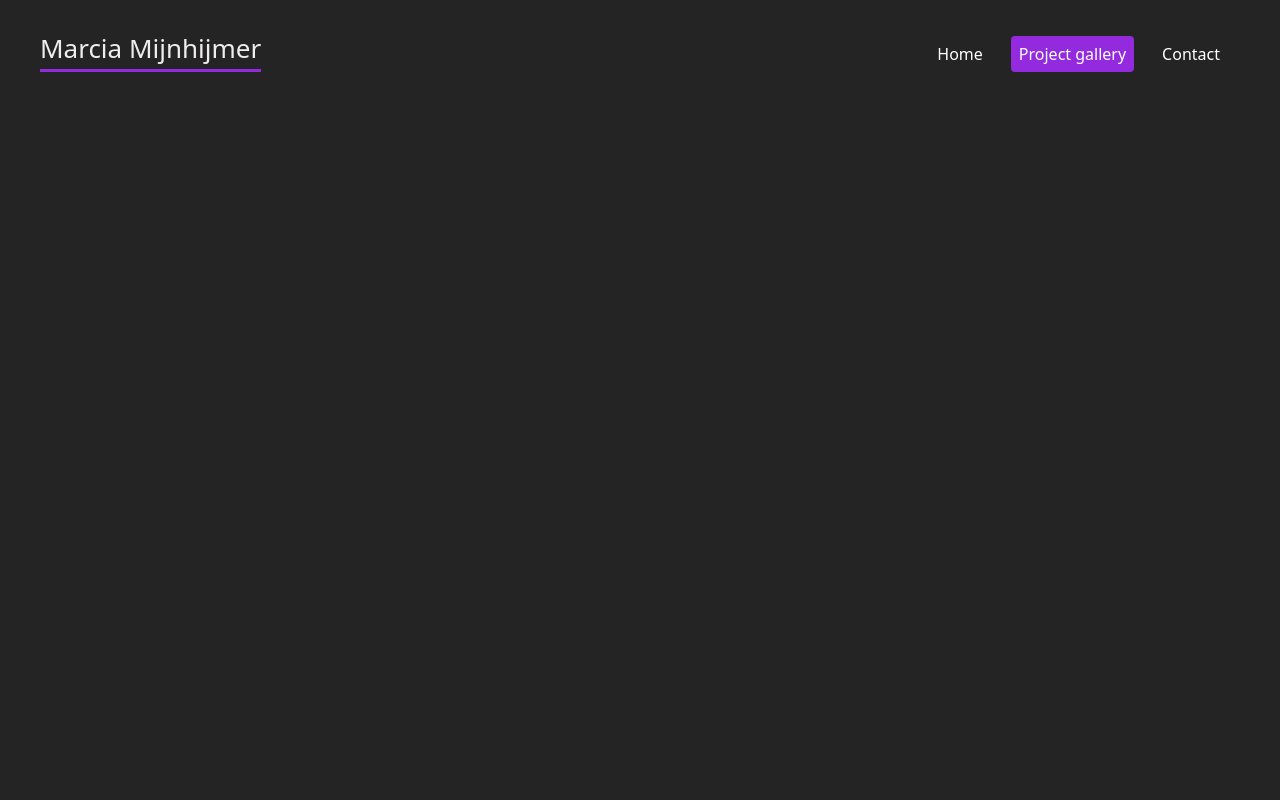
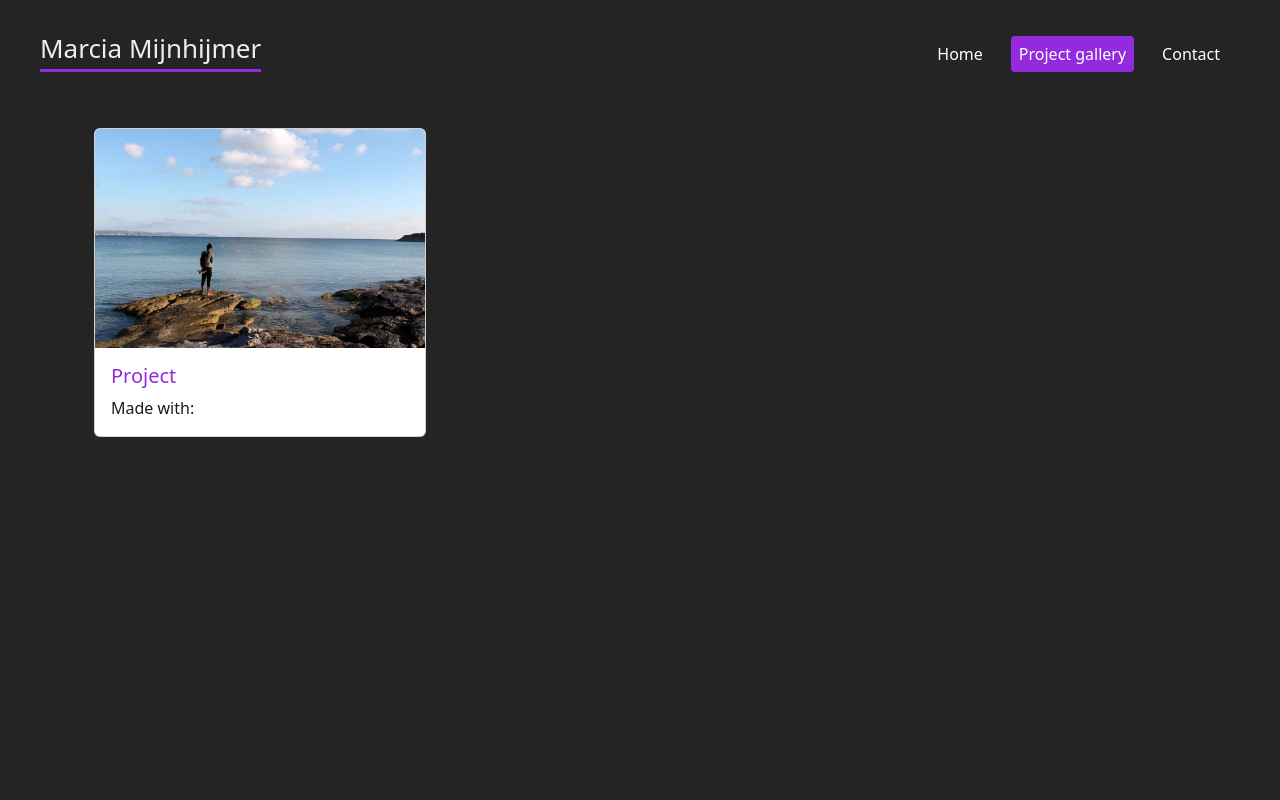
Before and after one commit to marshjaja/marcias-react-portfolio, a React (Vite) app: page /marcias-react-portfolio/project-gallery in a window 1280 px wide. Shown: the top 800 px of the page. Built offline with nearby package versions, Linux system fonts and the light colour scheme.

Commit message:
feat: Add initial Project Gallery component and initial Project Card component

```diff
--- a/src/App.jsx
+++ b/src/App.jsx
@@ -1,12 +1,15 @@
 import { BrowserRouter, Routes, Route } from "react-router-dom";
-import Home from "./pages/Home/Home";
-import Header from "./components/Header/Header";
+/* == styles == */
 import "bootstrap/dist/css/bootstrap.min.css";
 import "@fortawesome/fontawesome-free/css/all.min.css"; // Import the CSS
-
 import * as bootstrap from "bootstrap";
 import "./index.css";
+/* == components == */
 import Footer from "./components/Footer/Footer";
+import Header from "./components/Header/Header";
+/* == pages == */
+import Home from "./pages/Home/Home";
+import ProjectGallery from "./pages/ProjectGallery/ProjectGallery";
 
 function App() {
 	return (
@@ -18,6 +21,7 @@ function App() {
 						<main>
 							<Routes>
 								<Route path="/" element={<Home />} />
+								<Route path="/project-gallery" element={<ProjectGallery />} />
 							</Routes>
 						</main>
 					</div>
--- /dev/null
+++ b/src/components/ProjectCard/ProjectCard.jsx
@@ -0,0 +1,39 @@
+import React from "react";
+import Image1 from "../../assets/Australia.jpeg";
+import "../../components/ProjectCard/ProjectCard.styles.css";
+
+function ProjectCards() {
+	return (
+		<>
+			<div className="container">
+				<div className="row">
+					<div className="col">
+						<div className="card">
+							<div className="img-container">
+								<img className="image card-img-top" src={Image1} />
+								<div className="overlay">
+									<button className="btn btn-outline-secondary btn-custom btn-sm">
+										<i class="fas fa-arrow-up-right-from-square">
+											&nbsp;View project
+										</i>
+									</button>
+								</div>
+							</div>
+							<div className="card-body">
+								<h5 className="card-title">Project</h5>
+								<p className="card-text">
+									Made with: &nbsp;&nbsp;
+									{/* <button className="btn btn-outline-secondary btn-sm button-icon">
+										<i className="fas fa-heart"></i>
+									</button> */}
+								</p>
+							</div>
+						</div>
+					</div>
+				</div>
+			</div>
+		</>
+	);
+}
+
+export default ProjectCards;
--- /dev/null
+++ b/src/components/ProjectCard/ProjectCard.styles.css
@@ -0,0 +1,49 @@
+/*==== main card style ====*/
+.card {
+	transition: transform 0.3s ease;
+}
+
+.card:hover {
+	transform: scale(1.05);
+}
+.card-title {
+	color: var(--primary);
+}
+.card-text {
+	color: rgb(29, 28, 28);
+}
+/*==== image styles ====*/
+.img-container {
+	position: relative;
+}
+.img-container {
+	transition: 0.5s ease;
+	backface-visibility: hidden;
+}
+.img-container:hover .image {
+	opacity: 0.6;
+}
+.img-container:hover .overlay {
+	opacity: 1;
+}
+/*==== icon overlay ====*/
+.overlay {
+	transition: 0.5s ease;
+	opacity: 0;
+	position: absolute;
+	top: 50%;
+	left: 50%;
+	transform: translate(-50%, -50%);
+}
+
+/*==== button style ====*/
+.btn-custom {
+	background-color: #100f117f;
+}
+.btn-custom:hover {
+	background-color: #9321e4;
+}
+
+/* .button-icon {
+	background-color: var(--primary);
+} */
--- /dev/null
+++ b/src/pages/ProjectGallery/ProjectGallery.jsx
@@ -0,0 +1,18 @@
+import React from "react";
+import ProjectCard from "../../components/ProjectCard/ProjectCard";
+
+function ProjectGallery() {
+	return (
+		<>
+			<div className="container">
+				<div className="row">
+					<div className="col-lg-4 mb-3">
+						<ProjectCard />
+					</div>
+				</div>
+			</div>
+		</>
+	);
+}
+
+export default ProjectGallery;
```
Also changed, not shown: src/assets/Australia.jpeg (added).
